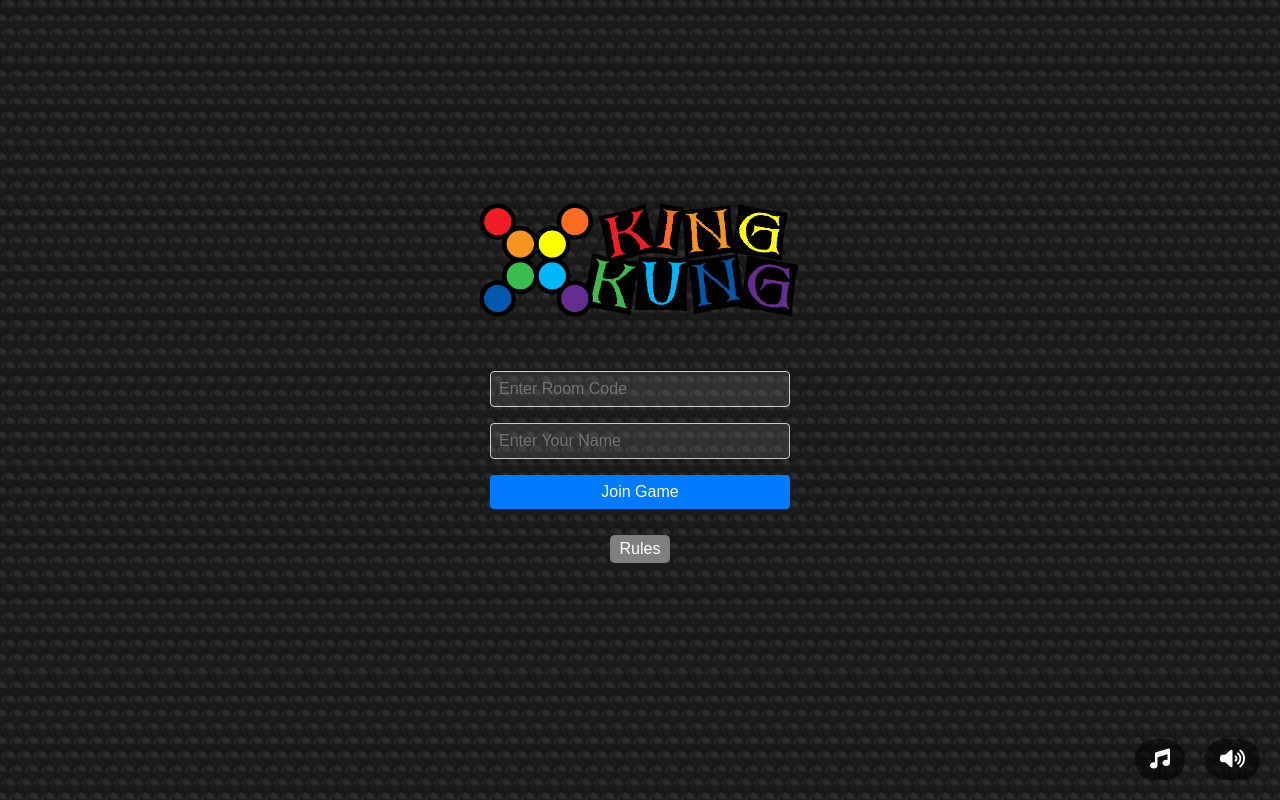
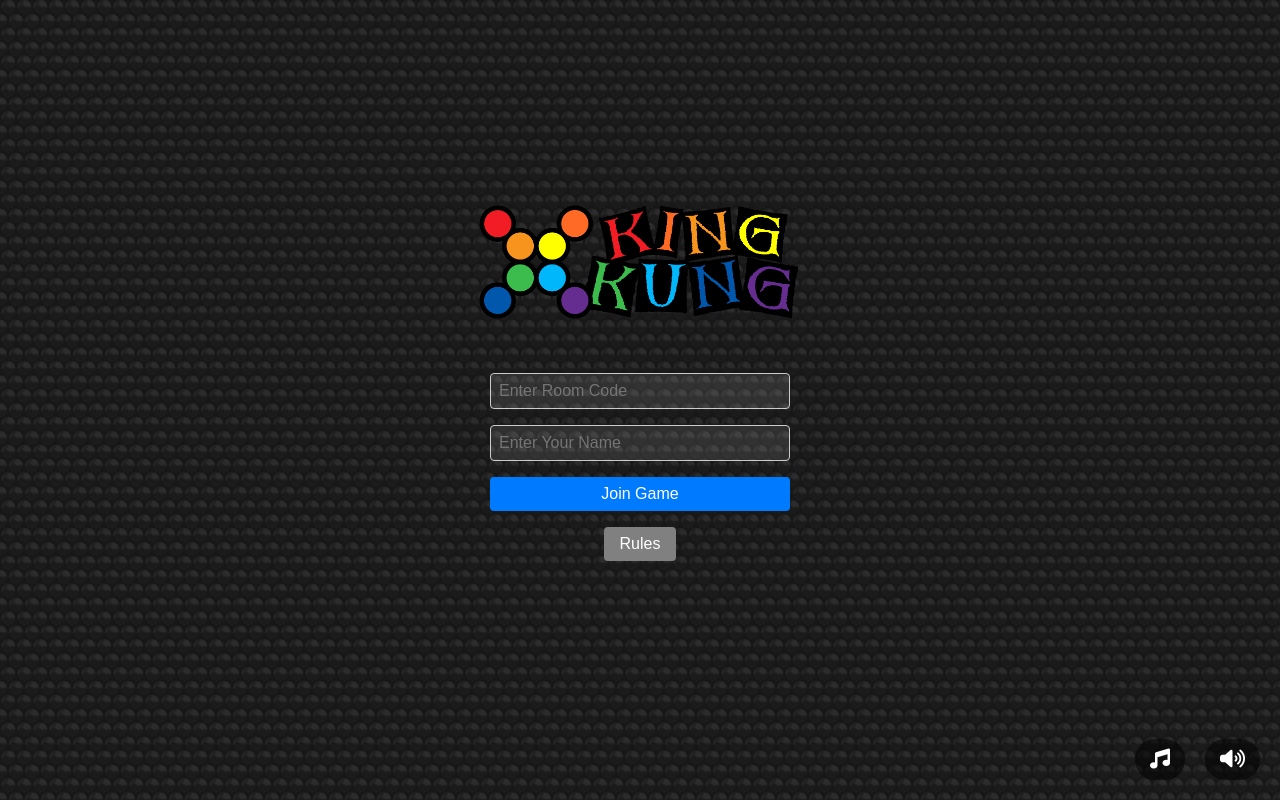
Before and after one commit to CorruptionCorpCEO/kingkung, a website with bundled scripts: page public/index.html in a window 1280 px wide. Built offline with nearby package versions, Linux system fonts and the light colour scheme; files whose address does not match are found by name.

Commit message:
Update styles.css

```diff
--- a/public/styles.css
+++ b/public/styles.css
@@ -142,13 +142,14 @@
 }
 
 #rulesButton {
+    font-size: 1rem;
     background-color: #808080;
     color: white;
-    padding: 5px 10px;
-    border-radius: 5px;
+    padding: 0.5rem 1rem;
+    border-radius: 4px;
     cursor: pointer;
-    margin-top: 10px;
     display: inline-block;
+
 }
 
 .modal {
```
